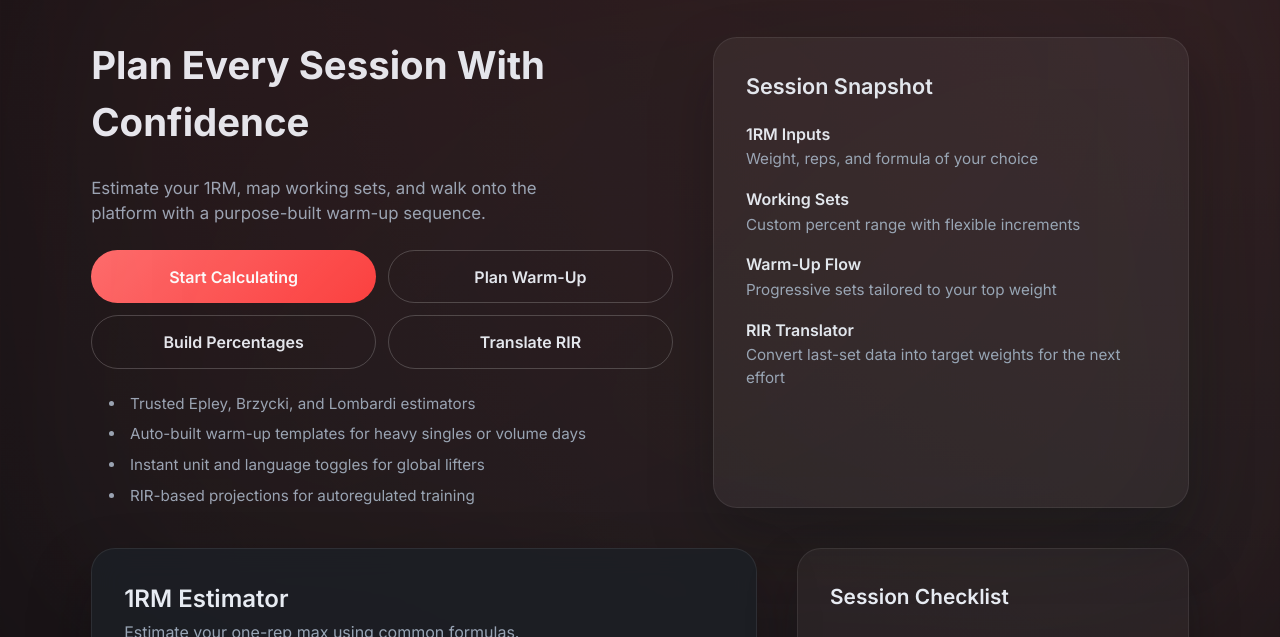
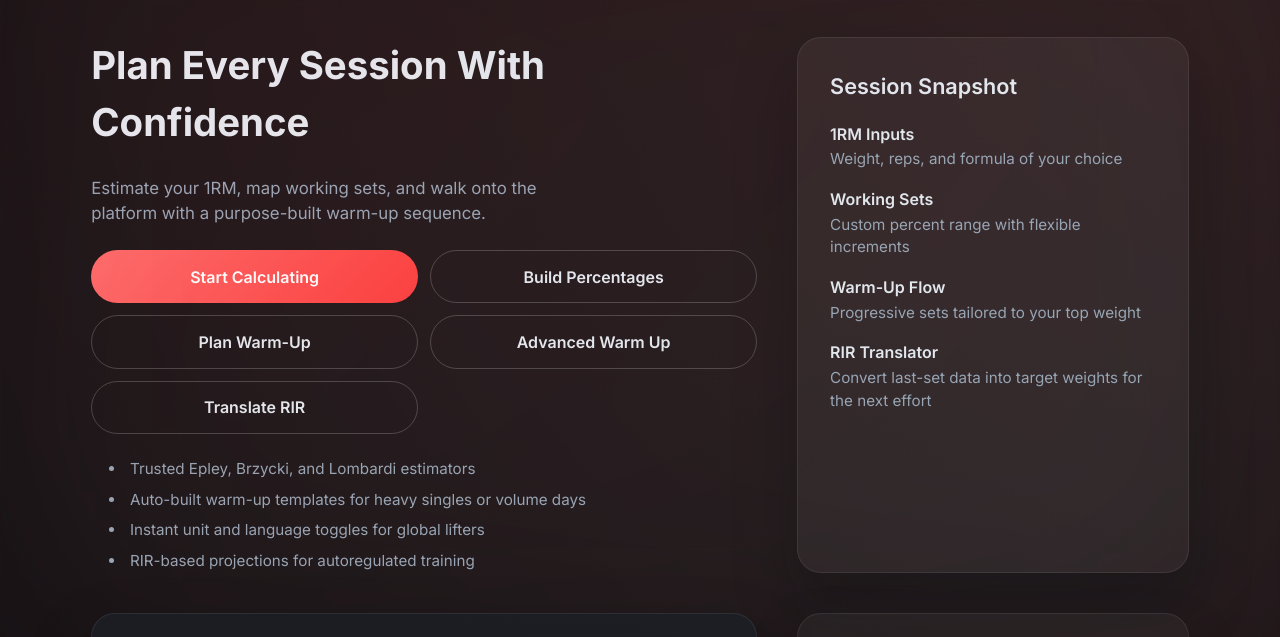
Before and after one commit to TheCrimsonborn/PeakLoad, a plain HTML site: page index.html in a window 1280 px wide. Shown: the part 141-778 px from the top of the page. Drawn offline with Linux system fonts and the light colour scheme.

Commit message:
feat: Add advanced warm-up button and adjust hero section grid column proportions.

```diff
--- a/index.html
+++ b/index.html
@@ -99,13 +99,17 @@
             href="#one-rm-estimator">
             Start Calculating
           </a>
+          <a class="secondary-button hero-button" id="hero-percent-cta" data-i18n="heroPercentCta"
+            href="#percentage-chart">
+            Build Percentages
+          </a>
           <a class="secondary-button hero-button" id="hero-secondary-cta" data-i18n="heroSecondaryCta"
             href="#warmup-planner">
             Plan Warm-Up
           </a>
-          <a class="secondary-button hero-button" id="hero-percent-cta" data-i18n="heroPercentCta"
-            href="#percentage-chart">
-            Build Percentages
+          <a class="secondary-button hero-button" id="hero-adv-warmup-cta" data-i18n="heroAdvWarmupCta"
+            href="#advanced-warmup">
+            Advanced Warm Up
           </a>
           <a class="secondary-button hero-button" id="hero-rir-cta" data-i18n="heroRirCta" href="#rir-calculator">
             Translate RIR
--- a/script.js
+++ b/script.js
@@ -38,6 +38,7 @@ const textElements = {
   heroPrimaryCta: document.getElementById("hero-primary-cta"),
   heroSecondaryCta: document.getElementById("hero-secondary-cta"),
   heroPercentCta: document.getElementById("hero-percent-cta"),
+  heroAdvWarmupCta: document.getElementById("hero-adv-warmup-cta"),
   heroRirCta: document.getElementById("hero-rir-cta"),
   heroHighlightOne: document.getElementById("hero-highlight-1"),
   heroHighlightTwo: document.getElementById("hero-highlight-2"),
@@ -120,6 +121,7 @@ const COPY = {
     heroPrimaryCta: "Start Calculating",
     heroSecondaryCta: "Plan Warm-Up",
     heroPercentCta: "Build Percentages",
+    heroAdvWarmupCta: "Advanced Warm Up",
     heroRirCta: "Translate RIR",
 
     heroHighlightOne: "Trusted Epley, Brzycki, and Lombardi estimators",
@@ -281,6 +283,7 @@ const COPY = {
     heroPrimaryCta: "Hesaplamaya Başla",
     heroSecondaryCta: "Isınmayı Planla",
     heroPercentCta: "Yüzde Tablosu Oluştur",
+    heroAdvWarmupCta: "Gelişmiş Isınma",
     heroRirCta: "RIR Çevir",
 
     heroHighlightOne: "Epley, Brzycki ve Lombardi formüllerine güvenin",
@@ -443,6 +446,7 @@ const COPY = {
     heroPrimaryCta: "Начать расчёт",
     heroSecondaryCta: "Построить разминку",
     heroPercentCta: "Построить проценты",
+    heroAdvWarmupCta: "Продвинутая разминка",
     heroRirCta: "Перевести RIR",
 
     heroHighlightOne: "Надёжные формулы Эпли, Бжицкого и Ломбарди",
@@ -958,6 +962,7 @@ const applyLocale = () => {
   textElements.heroPrimaryCta.textContent = dict.heroPrimaryCta;
   textElements.heroSecondaryCta.textContent = dict.heroSecondaryCta;
   textElements.heroPercentCta.textContent = dict.heroPercentCta;
+  textElements.heroAdvWarmupCta.textContent = dict.heroAdvWarmupCta;
   textElements.heroRirCta.textContent = dict.heroRirCta;
   textElements.heroHighlightOne.textContent = dict.heroHighlightOne;
   textElements.heroHighlightTwo.textContent = dict.heroHighlightTwo;
--- a/styles.css
+++ b/styles.css
@@ -178,7 +178,7 @@ body {
 
 .hero {
   display: grid;
-  grid-template-columns: minmax(0, 1.1fr) minmax(0, 0.9fr);
+  grid-template-columns: minmax(0, 1.7fr) minmax(0, 1fr);
   gap: 2.5rem;
   align-items: stretch;
 }
```
